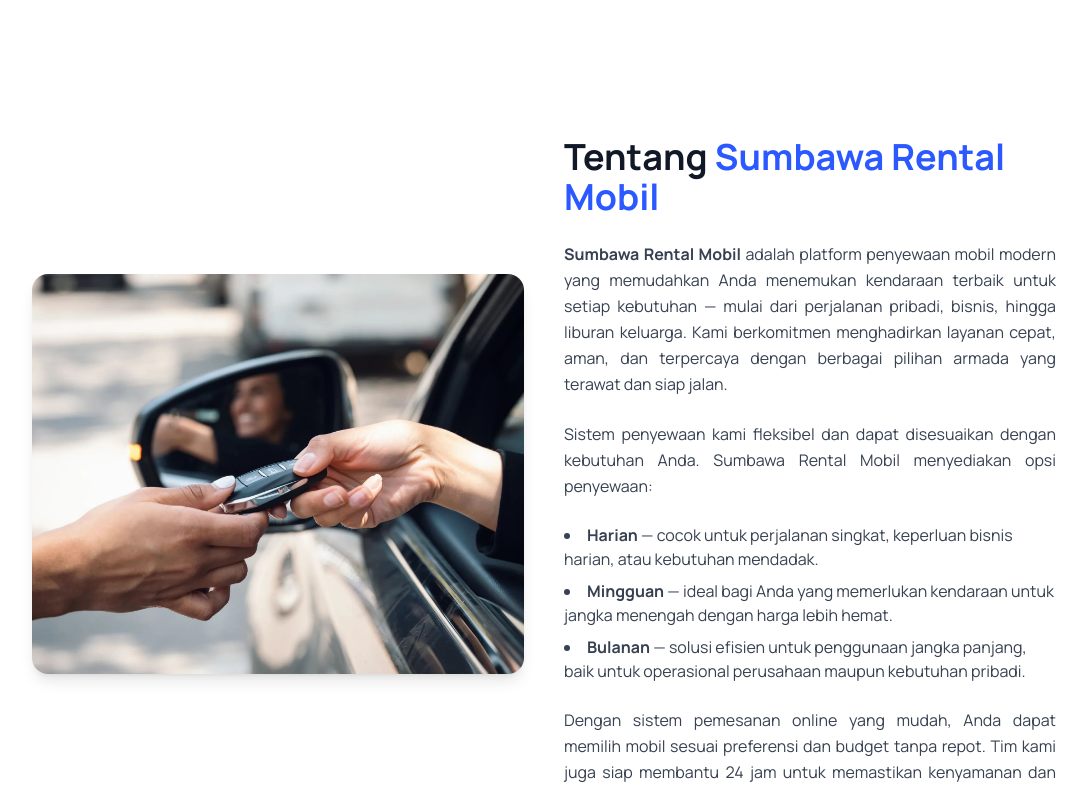
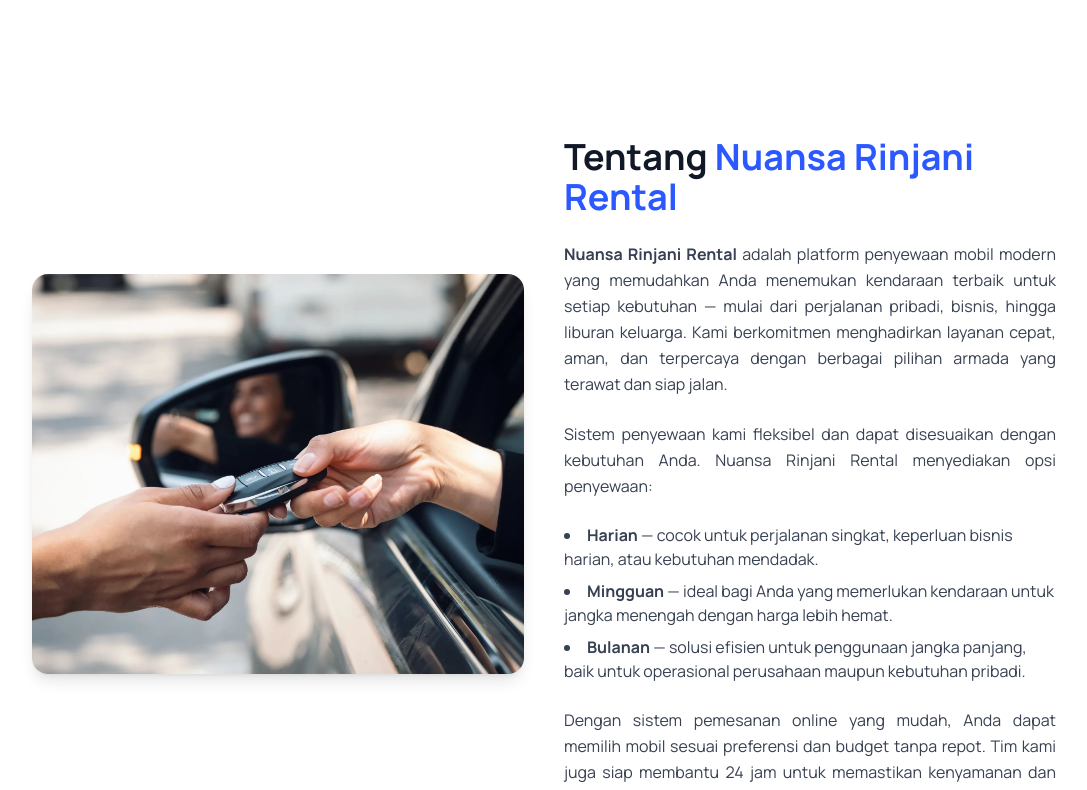
Before and after one commit to rfkih/sumbawa-rental-mobil-new, a Next.js app: page / in a window 1280 px wide. Shown: the part 1740-2530 px from the top of the page, without its empty margins (96-1183 px from the left). Built offline with nearby package versions, Linux system fonts and the light colour scheme.

Commit message:
change name and logo

```diff
--- a/app/layout.tsx
+++ b/app/layout.tsx
@@ -3,7 +3,7 @@ import "./globals.css";
 import { Footer, NavBar } from "@components";
 
 export const metadata = {
-  title: "Sumbawa Rental Mobil",
+  title: "Nuansa Rinjani Rental",
   description: "Discover world's best car showcase application",
 };
 
--- a/app/page.tsx
+++ b/app/page.tsx
@@ -5,7 +5,7 @@ import Script from "next/script";
 
 export const metadata = {
   metadataBase: new URL("https://sumbawa-rental-mobil.vercel.app"),
-  title: "Sumbawa Rental Mobil | Sewa Mobil Sumbawa Barat",
+  title: "Nuansa Rinjani Rental | Sewa Mobil Sumbawa Barat",
   description:
     "Sewa mobil di Sumbawa Barat dengan mudah, cepat, dan terpercaya. Layanan harian, mingguan, dan bulanan untuk kebutuhan pribadi, bisnis, dan perusahaan.",
   keywords: [
@@ -24,17 +24,17 @@ export const metadata = {
     "rental mobil di sekongkang"
   ],
   openGraph: {
-    title: "Sumbawa Rental Mobil",
+    title: "Nuansa Rinjani Rental",
     description:
       "Layanan rental mobil di Sumbawa Barat untuk kebutuhan pribadi, bisnis, dan operasional perusahaan Anda.",
     url: "https://sumbawa-rental-mobil.vercel.app",
-    siteName: "Sumbawa Rental Mobil",
+    siteName: "Nuansa Rinjani Rental",
     images: [
       {
         url: "/hilux.png",
         width: 1200,
         height: 630,
-        alt: "Toyota Hilux putih - Sumbawa Rental Mobil",
+        alt: "Toyota Hilux putih - Nuansa Rinjani Rental",
       },
     ],
     locale: "id_ID",
@@ -71,7 +71,7 @@ export default async function Home({ searchParams }: HomeProps) {
           __html: JSON.stringify({
             "@context": "https://schema.org",
             "@type": "CarRental",
-            name: "Sumbawa Rental Mobil",
+            name: "Nuansa Rinjani Rental",
             image: "https://sumbawa-rental-mobil.vercel.app/hilux2.png",
             description:
               "Sewa mobil di Sumbawa Barat dengan mudah, cepat, dan terpercaya. Tersedia layanan harian, mingguan, dan bulanan.",
--- a/components/AboutSections.tsx
+++ b/components/AboutSections.tsx
@@ -22,10 +22,10 @@ const AboutSection = () => {
       {/* Right: Text */}
       <div className="flex-1 space-y-6">
         <h2 className="text-3xl sm:text-4xl font-bold text-gray-900">
-          Tentang <span className="text-primary-blue">Sumbawa Rental Mobil</span>
+          Tentang <span className="text-primary-blue">Nuansa Rinjani Rental</span>
         </h2>
         <p className="text-gray-700 leading-relaxed text-justify">
-          <strong>Sumbawa Rental Mobil</strong> adalah platform penyewaan mobil modern yang
+          <strong>Nuansa Rinjani Rental</strong> adalah platform penyewaan mobil modern yang
           memudahkan Anda menemukan kendaraan terbaik untuk setiap kebutuhan —
           mulai dari perjalanan pribadi, bisnis, hingga liburan keluarga.
           Kami berkomitmen menghadirkan layanan cepat, aman, dan terpercaya
@@ -33,7 +33,7 @@ const AboutSection = () => {
         </p>
         <p className="text-gray-700 leading-relaxed text-justify">
           Sistem penyewaan kami fleksibel dan dapat disesuaikan dengan kebutuhan
-          Anda. Sumbawa Rental Mobil menyediakan opsi penyewaan:
+          Anda. Nuansa Rinjani Rental menyediakan opsi penyewaan:
         </p>
 
         <ul className="list-disc list-inside text-gray-700 space-y-2">
--- a/components/Footer.tsx
+++ b/components/Footer.tsx
@@ -70,7 +70,7 @@ const Footer = () => (
             <div className="flex-1 min-w-[250px]">
               <div className="w-full h-[200px] md:h-[180px] rounded-xl overflow-hidden shadow-md border border-gray-200">
                 <iframe
-                  title="Lokasi Sumbawa Rental Mobil Sekongkang Bawah"
+                  title="Lokasi Nuansa Rinjani Rental Sekongkang Bawah"
                   src="https://www.google.com/maps/embed?pb=!1m18!1m12!1m3!1d3949.7082891853524!2d116.72303167588809!3d-8.45101808773645!2m3!1f0!2f0!3f0!3m2!1i1024!2i768!4f13.1!3m3!1m2!1s0x2dcdb31b23e034e3%3A0x92781e344f43f0e!2sSekongkang%20Bawah%2C%20Kabupaten%20Sumbawa%20Barat%2C%20Nusa%20Tenggara%20Bar.!5e0!3m2!1sid!2sid!4v1698912345678!5m2!1sid!2sid"
                   width="100%"
                   height="100%"
@@ -86,7 +86,7 @@ const Footer = () => (
 
       {/* ===== BOTTOM BAR ===== */}
       <div className="flex justify-between items-center flex-wrap border-t border-gray-100 sm:px-16 px-6 py-6 text-sm text-gray-500">
-        <p>© {new Date().getFullYear()} Sumbawa Rental Mobil. All rights reserved.</p>
+        <p>© {new Date().getFullYear()} Nuansa Rinjani Rental. All rights reserved.</p>
         <div className="flex gap-5">
           <Link href="/" className="hover:text-primary-blue">
             Privacy Policy
--- a/components/Hero.tsx
+++ b/components/Hero.tsx
@@ -22,7 +22,7 @@ const Hero = () => {
           </h1>
 
           <p className="hero__subtitle">
-            Sumbawa Rental Mobil menyediakan layanan sewa mobil di Sumbawa Barat untuk kebutuhan pribadi
+            Nuansa Rinjani Rental menyediakan layanan sewa mobil di Sumbawa Barat untuk kebutuhan pribadi
             , perjalanan bisnis, dan operasional perusahaan dengan harga kompetitif.
           </p>
 
```
Also changed, not shown: public/logo.png.
